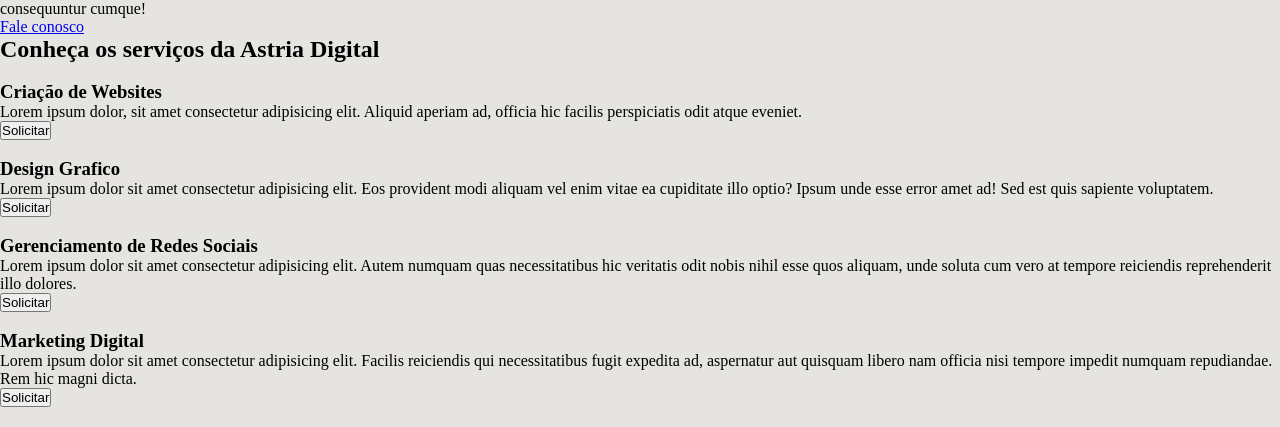
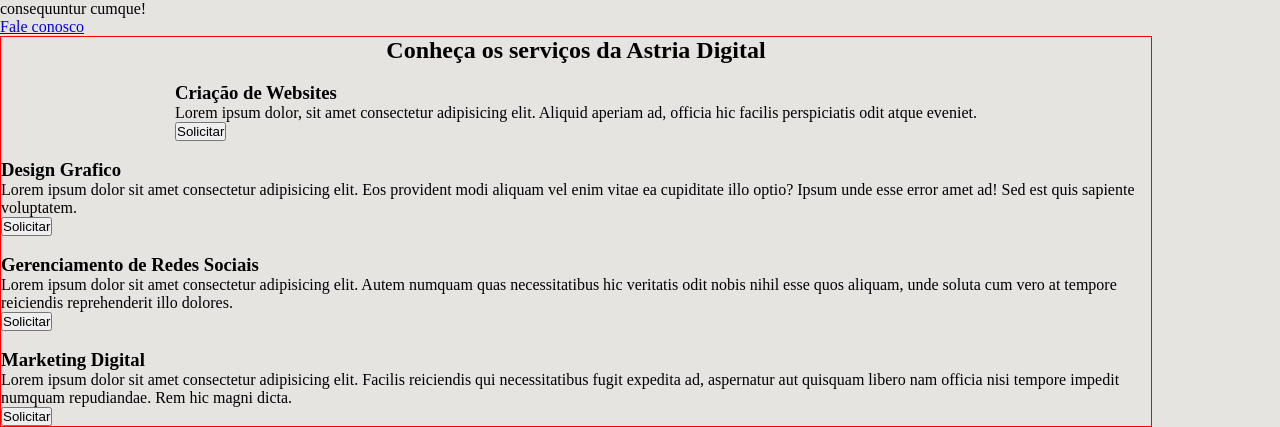
Before and after one commit to danielataty/Astria-Digital, a plain HTML site: page index.html in a window 1280 px wide. Shown: the part 695-1122 px from the top of the page. Drawn offline with Linux system fonts and the light colour scheme.

Commit message:
Alterações

```diff
--- a/styles.css
+++ b/css/styles.css
@@ -168,6 +168,16 @@
     color: #e6e4e1;
 }
 
+.servico{
+    border: 1px solid red;
+    width: 90%;
+    height: auto;
+    display: flex;
+    align-items: center;
+    justify-content: center;
+    flex-direction: column;
+}
+
 @keyframes fade-text{
     0% {
         opacity: 0;
--- a/index.html
+++ b/index.html
@@ -5,7 +5,7 @@
     <meta name="viewport" content="width=device-width, initial-scale=1.0">
     <meta name="description" content="Descrição do produto/serviço da landing page">
     <title>Solução de Segurança</title>
-    <link rel="stylesheet" href="styles.css">
+    <link rel="stylesheet" href="css/styles.css">
 </head>
 <body>
 
@@ -51,7 +51,7 @@
         <a href="#">Fale conosco</a>
     </section>
 
-    <section class="serviço">
+    <section class="servico">
         <h2>Conheça os serviços da Astria Digital</h2>
         <div class="cards">
             <div class="card1">
@@ -84,6 +84,6 @@
         </div>
     </section>
 
-    <script src="script.js"></script>
+    <script src="js/script.js"></script>
 </body>
 </html>
```
Also changed, not shown: js/script.js (renamed from script.js).
